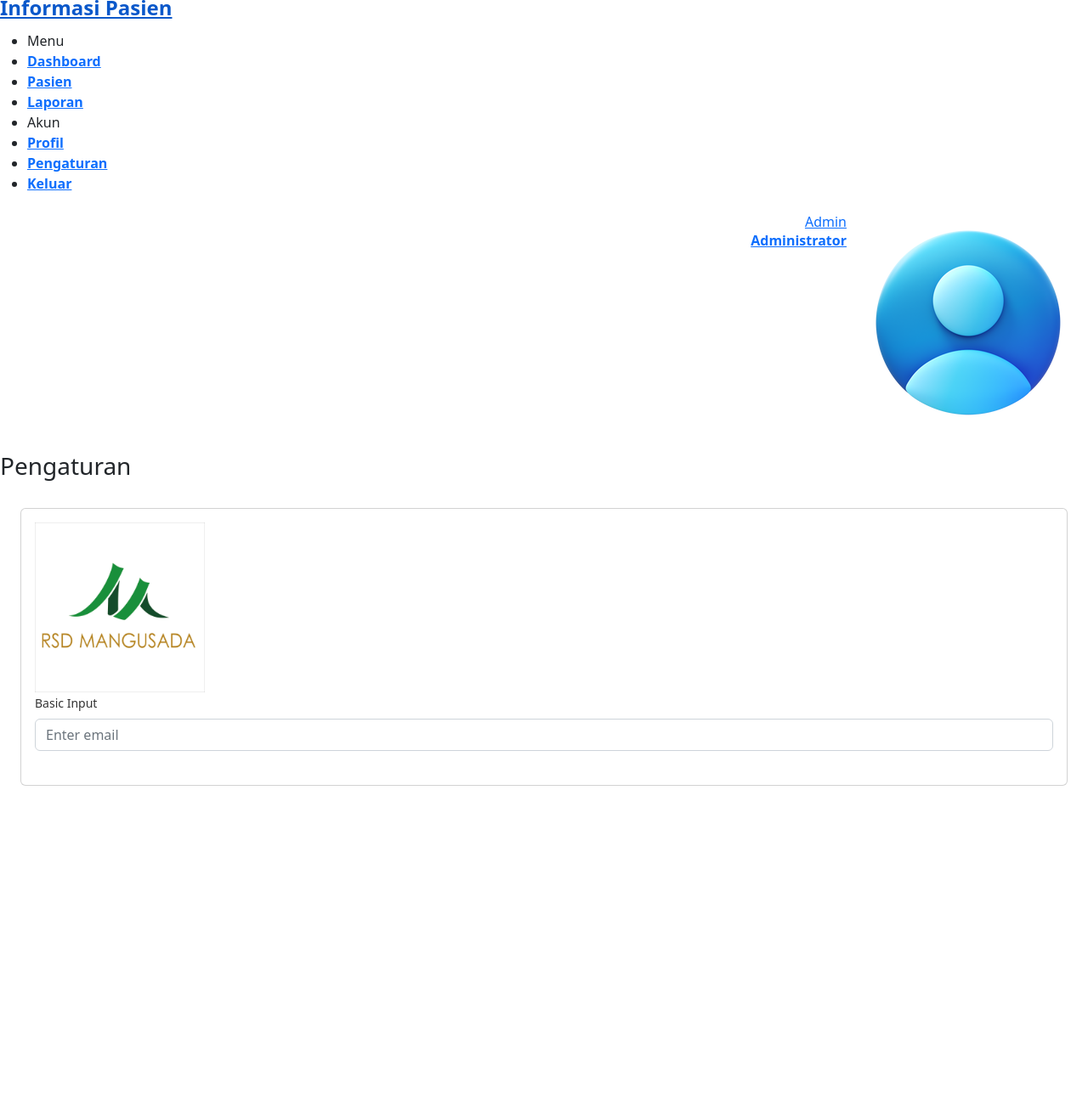
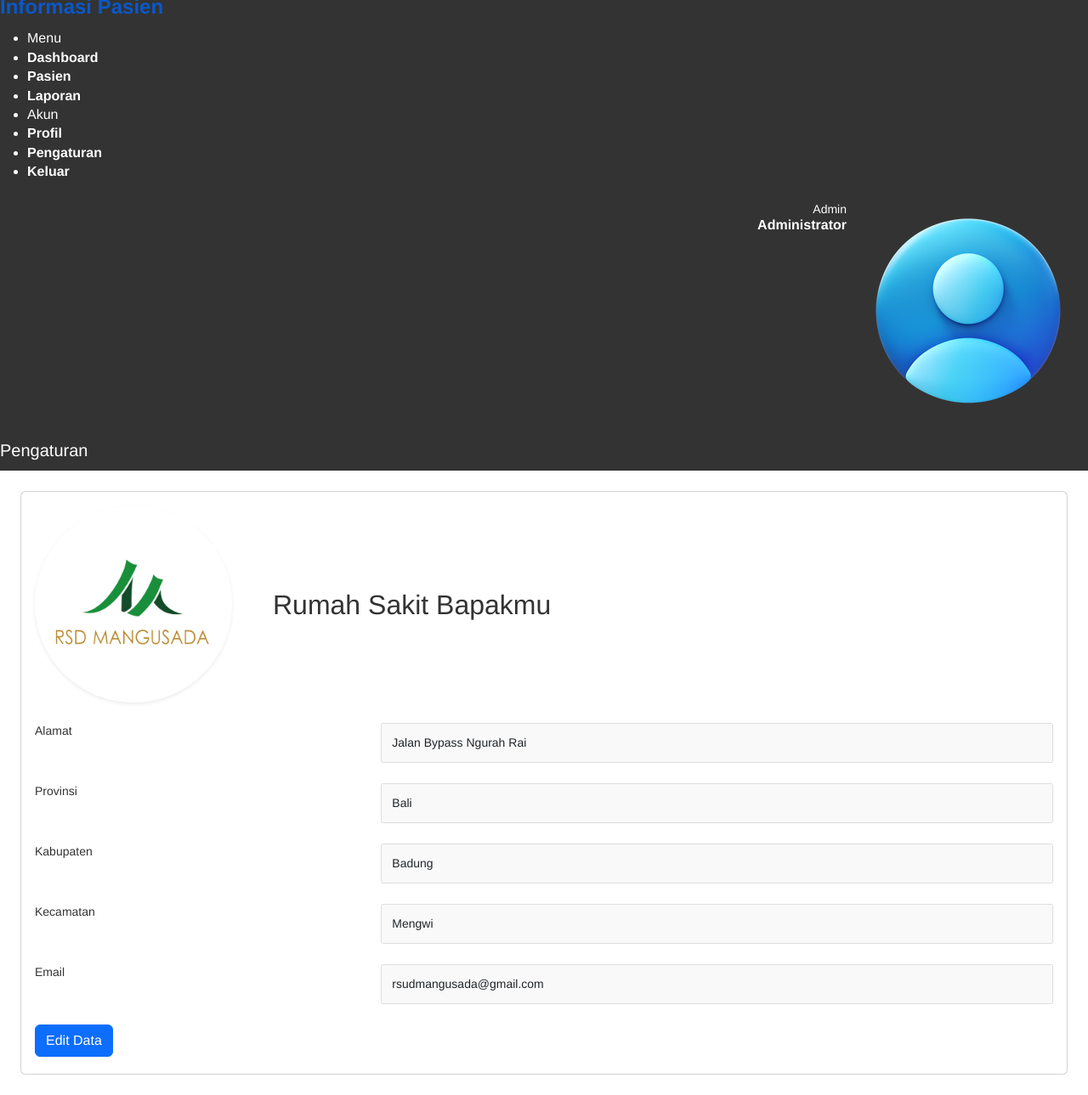
Before and after one commit to arisannjayaa/informasipasien_native, a PHP site: the page made by view/pengaturan/index.php in a window 1280 px wide. Shown: the whole page at 85% size. Before the commit the page ends 925 px from the top, so only its background shows below. Run offline with PHP 8.4, Linux system fonts and the light colour scheme; a user stored in the database is signed in; style sheets or scripts are compiled from the project's sources; some libraries are stand-ins or nearby versions.

Commit message:
🪲🪲🪲 fix error

```diff
--- a/view/auth/login.php
+++ b/view/auth/login.php
@@ -20,7 +20,7 @@ if (!isset($_SESSION['login'])) {
     <body>
         <div class="container">
             <div class="row justify-content-center align-items-center" style="height: 100vh;">
-                <div class="col-lg-4 col-12 col-xl-3">
+                <div class="col-md-6 col-lg-6 col-12 col-xl-4">
                     <?php
                     if (isset($_SESSION['akunsalah'])) { ?>
                         <div class="alert alert-danger alert-dismissible show fade"><i class="bi bi-x"></i>
--- a/view/dashboard/index.php
+++ b/view/dashboard/index.php
@@ -28,7 +28,6 @@ if (isset($_SESSION['login']) == 'true') {
     }
     $bar = json_encode($bars);
     $pie = json_encode($pies);
-
 ?>
     <div class="row">
         <div class="col">
--- a/view/laporan/index.php
+++ b/view/laporan/index.php
@@ -49,7 +49,6 @@ if (isset($_SESSION['login']) == 'true') {
 }
 ?>
 <script>
-    $(document).ready(function() {
     $('#cari').click(function() {
         var dari = $('#dari').val();
         var sampai = $('#sampai').val();
@@ -66,5 +65,4 @@ if (isset($_SESSION['login']) == 'true') {
             }
         });
     });
-    });
 </script>
--- a/view/pasien/add.php
+++ b/view/pasien/add.php
@@ -85,7 +85,7 @@ if (isset($_SESSION['login']) == 'true') {
                                     </div>
                                     <div class="col-3 form-floating">
                                         <select class="form-select" id="kabupaten" aria-label="Jenis kelamin" name="kabupaten">
-                                            <option value="" selected>Pilih Kabupaten</option>
+                                            <option value="" selected>Pilih Kabupaten/Kota</option>
                                         </select>
                                         <label for="kabupaten">Kabupaten/Kota</label>
                                     </div>
--- a/view/pengaturan/index.php
+++ b/view/pengaturan/index.php
@@ -29,17 +29,49 @@ if (isset($_SESSION['login']) == 'true') {
         <div class="col">
             <div class="card">
                 <div class="card-body">
-                    <div class="row">
-                        <div class="col-12 col-lg-7 col-md-3">
-                            <img width="200" src="<?= base_url('public/assets/images/logo/logo.jpg') ?>" alt="">
+                    <div class="row mb-4">
+                        <div class="col-12">
+                            <div class="d-flex gap-5 align-items-center">
+                                <div class="rounded-pill shadow-sm p-3">
+                                    <img width="200" src="<?= base_url('public/assets/images/logo/logo1.png') ?>" alt="">
+                                </div>
+                                <h1 class="mt-3">Rumah Sakit Bapakmu</h1>
+                            </div>
                         </div>
                     </div>
                     <div class="row">
-                        <div class="col">
-                            <div class="form-group">
-                                <label for="basicInput">Basic Input</label>
-                                <input readonly type="text" class="form-control" id="basicInput" placeholder="Enter email">
-                            </div>
+                        <div class="col-md-4">
+                            <label>Alamat</label>
+                        </div>
+                        <div class="col-md-8 form-group">
+                            <input class="form-control" readonly value="Jalan Bypass Ngurah Rai">
+                        </div>
+                        <div class="col-md-4">
+                            <label>Provinsi</label>
+                        </div>
+                        <div class="col-md-8 form-group">
+                            <input class="form-control" readonly value="Bali">
+                        </div>
+                        <div class="col-md-4">
+                            <label>Kabupaten</label>
+                        </div>
+                        <div class="col-md-8 form-group">
+                            <input class="form-control" readonly value="Badung">
+                        </div>
+                        <div class="col-md-4">
+                            <label>Kecamatan</label>
+                        </div>
+                        <div class="col-md-8 form-group">
+                            <input class="form-control" readonly value="Mengwi">
+                        </div>
+                        <div class="col-md-4">
+                            <label>Email</label>
+                        </div>
+                        <div class="col-md-8 form-group">
+                            <input class="form-control" readonly value="rsudmangusada@gmail.com">
+                        </div>
+                        <div class="col-sm-12 d-flex justify-content-start">
+                            <button type="submit" class="btn btn-primary me-1 mb-1">Edit Data</button>
                         </div>
                     </div>
                 </div>
--- a/view/template/header.php
+++ b/view/template/header.php
@@ -6,6 +6,7 @@
     <meta name="viewport" content="width=device-width, initial-scale=1.0">
     <title>Informasi Pasien | <?= $title ?></title>
 
+    <link rel="stylesheet" href="<?= base_url('public/assets/extensions/bootstrap-5.2.3/css/bootstrap.min.css') ?>">
     <link rel="stylesheet" href="<?= base_url('public/assets/extensions/sweetalert2/sweetalert2.min.css') ?>">
     <link rel="stylesheet" href="<?= base_url('public/assets/css/main/app.css') ?>">
     <link rel="stylesheet" href="<?= base_url('public/assets/css/main/app-dark.css') ?>">
@@ -16,7 +17,6 @@
     <link rel="stylesheet" href="<?= base_url('public/assets/extensions/datatables.net-bs5/css/dataTables.bootstrap5.min.css') ?>">
     <link rel="stylesheet" href="<?= base_url('public/assets/css/pages/datatables.css') ?>">
     <link rel="stylesheet" href="<?= base_url('public/assets/css/shared/iconly.css') ?>">
-    <link rel="stylesheet" href="https://cdn.jsdelivr.net/npm/bootstrap@5.2.2/css/bootstrap.min.css" />
 </head>
 
 <body>
```
Also changed, not shown: config/pasien/create_kartu_rs_dan_info_pasien.php (+44 -44 lines), config/pasien/update.php (+9 -2 lines), view/pasien/edit.php (+17 -21 lines), view/profile/index.php (+16 -18 lines), public/assets/images/logo/logo1.png (added), public/assets/images/logo/logo2.jpg (renamed from public/assets/images/logo/logo.jpg). Lines whose indentation alone changed are shown as unchanged.
